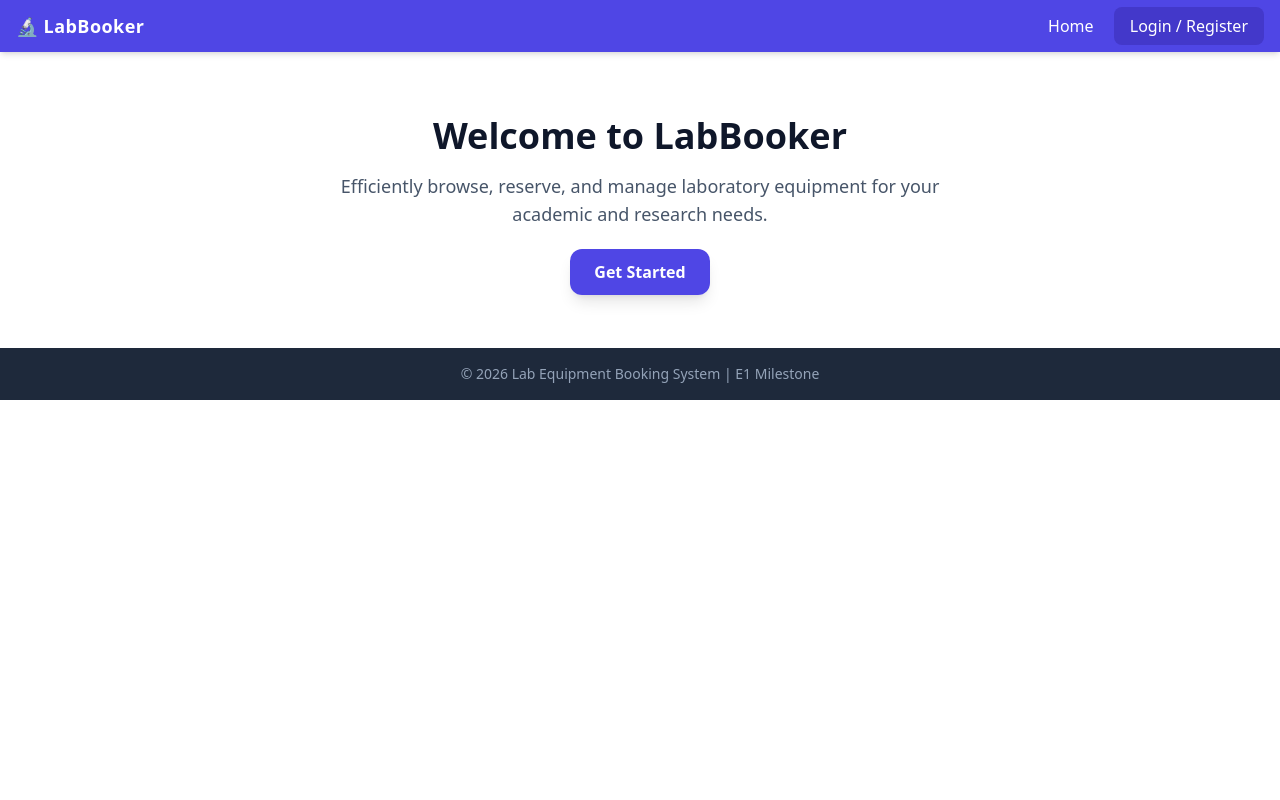
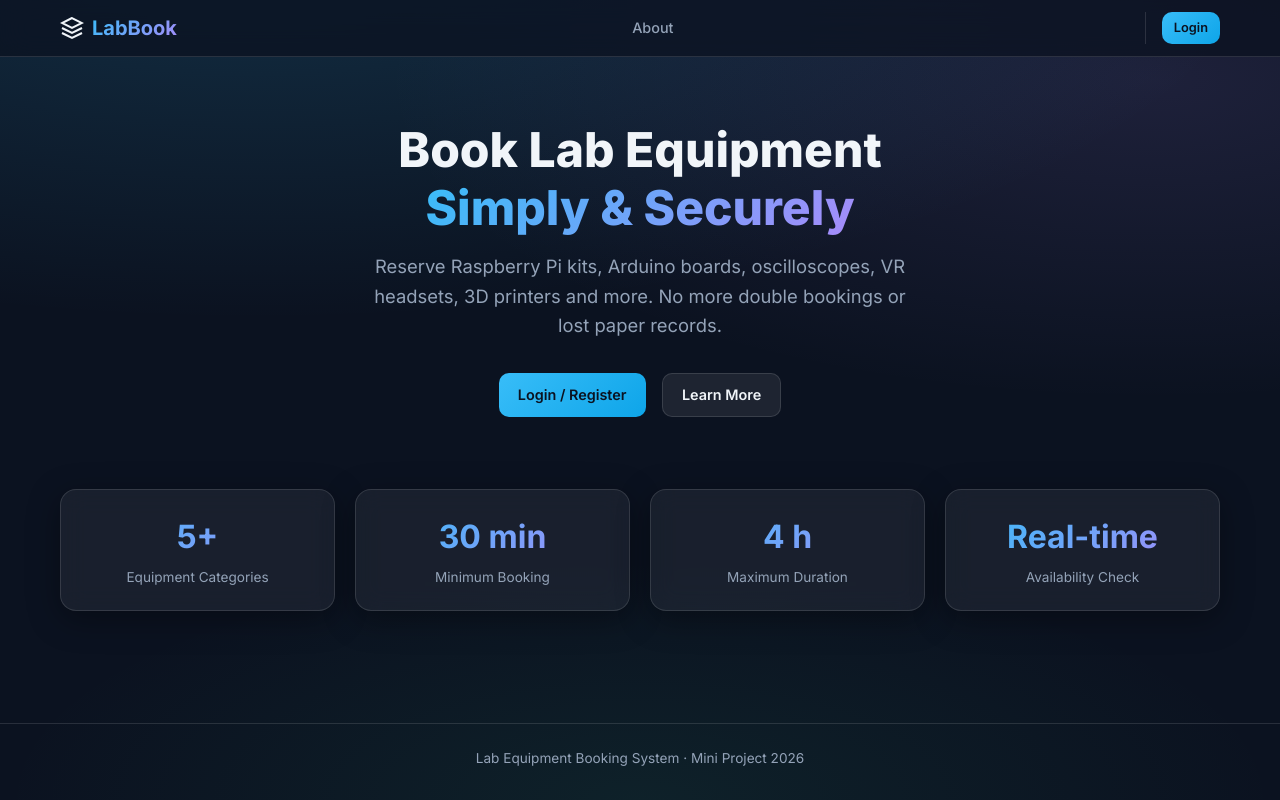
Before and after one commit to PraveenTheekshana2003/Lab-Equipment-Booking-System, a Flask app: template templates/index.html in a window 1280 px wide. Run offline with Flask 3, Linux system fonts and the light colour scheme; the template is opened without the code that fills it, so the values that code supplies are empty; some libraries are stand-ins or nearby versions.

Commit message:
update index.html file

```diff
--- a/templates/index.html
+++ b/templates/index.html
@@ -1,40 +1,42 @@
-<!DOCTYPE html>
-<html lang="en">
-<head>
-    <meta charset="UTF-8">
-    <meta name="viewport" content="width=device-width, initial-scale=1.0">
-    <title>Home - Lab Equipment Booking System</title>
-    <!-- Tailwind CSS CDN -->
-    <script src="https://cdn.tailwindcss.com"></script>
-</head>
-<body>
-    <!-- Navbar -->
-    <nav class="bg-indigo-600 text-white shadow-md">
-        <div class="max-w-7xl mx-auto px-4 py-3 flex justify-between items-center">
-            <a href="/" class="font-bold text-lg tracking-wide">🔬 LabBooker</a>
-            <div class="space-x-4">
-                <a href="/" class="hover:text-indigo-200 transition">Home</a>
-                <a href="/login" class="bg-indigo-700 px-4 py-2 rounded-lg hover:bg-indigo-800 transition">Login / Register</a>
-            </div>
-        </div>
-    </nav>
+{% extends "base.html" %}
+{% block title %}Lab Equipment Booking System{% endblock %}
 
-    <!-- Main Content -->
-    <main class="max-w-7xl mx-auto px-4 py-16 flex-grow w-full flex items-center justify-center">
-        <div class="text-center">
-            <h1 class="text-4xl font-extrabold text-slate-900 mb-4">Welcome to LabBooker</h1>
-            <p class="text-lg text-slate-600 mb-8 max-w-2xl mx-auto">
-                Efficiently browse, reserve, and manage laboratory equipment for your academic and research needs.
-            </p>
-            <div class="space-x-4">
-                <a href="/login" class="bg-indigo-600 text-white px-6 py-3 rounded-xl font-semibold shadow-lg hover:bg-indigo-700 transition">Get Started</a>
-            </div>
-        </div>
-    </main>
+{% block content %}
+<section class="hero">
+  <h1>Book Lab Equipment<br><span>Simply &amp; Securely</span></h1>
+  <p>
+    Reserve Raspberry Pi kits, Arduino boards, oscilloscopes, VR headsets,
+    3D printers and more. No more double bookings or lost paper records.
+  </p>
+  <div class="hero-actions">
+    {% if current_user.is_authenticated %}
+      <a href="{{ url_for('dashboard') }}" class="btn btn-primary">Go to Dashboard</a>
+      <a href="{{ url_for('equipment_list') }}" class="btn btn-secondary">Browse Equipment</a>
+    {% else %}
+      <a href="{{ url_for('login') }}" class="btn btn-primary">Login / Register</a>
+      <a href="{{ url_for('about') }}" class="btn btn-secondary">Learn More</a>
+    {% endif %}
+  </div>
+</section>
 
-    <!-- Footer -->
-    <footer class="bg-slate-800 text-slate-400 text-center py-4 text-sm">
-        <p>&copy; 2026 Lab Equipment Booking System | E1 Milestone</p>
-    </footer>
-</body>
-</html>
+<div class="container">
+  <div class="stats-grid">
+    <div class="card stat-card">
+      <div class="stat-value">5+</div>
+      <div class="stat-label">Equipment Categories</div>
+    </div>
+    <div class="card stat-card">
+      <div class="stat-value">30 min</div>
+      <div class="stat-label">Minimum Booking</div>
+    </div>
+    <div class="card stat-card">
+      <div class="stat-value">4 h</div>
+      <div class="stat-label">Maximum Duration</div>
+    </div>
+    <div class="card stat-card">
+      <div class="stat-value">Real-time</div>
+      <div class="stat-label">Availability Check</div>
+    </div>
+  </div>
+</div>
+{% endblock %}
```
